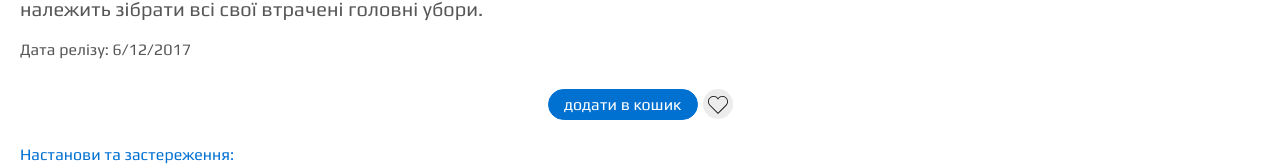
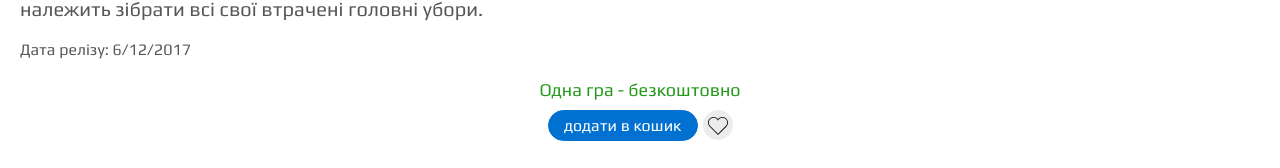
Before and after one commit to Shevtsooov/ps-rental-service, a React (Create React App) app: page /games/a-hat-in-time in a window 1280 px wide. Shown: the part 451-619 px from the top of the page. Built offline with nearby package versions, Linux system fonts and the light colour scheme.

Commit message:
added buttons to the GamePage

```diff
--- a/src/components/GameInfo/GameInfo.tsx
+++ b/src/components/GameInfo/GameInfo.tsx
@@ -71,6 +71,7 @@ export const GameInfo: React.FC<Props> = ({ game }) => {
           </>
         )}
       </div>
+
       <div className="game_buttons">
         <button
           className={cn('game_buttons_cart', {
--- a/src/pages/GamePage/GamePage.scss
+++ b/src/pages/GamePage/GamePage.scss
@@ -91,6 +91,25 @@
     }
   }
 
+  &__price {
+    display: flex;
+    justify-content: center;
+    align-items: center;
+    gap: 10px;
+    font-size: 24px;
+    // margin-bottom: 10px;
+
+    &_regularPrice {
+      text-decoration: line-through;
+      color: #dd0000;
+    }
+
+    &_discountedPrice {
+      color: #24991c;
+      font-size: 18px;
+    }
+  }
+
   &_buttons {
     display: flex;
     justify-content: center;
--- a/src/pages/GamePage/GamePage.tsx
+++ b/src/pages/GamePage/GamePage.tsx
@@ -74,6 +74,28 @@ export const GamePage: React.FC = () => {
       </div>
 
       {game && (
+        <>
+          <div className="game_page__price">
+          {shoppingCartGames.length === 0 || shoppingCartGames[0].gameId === game.gameId
+            ? (
+              <p className='game_page__price_discountedPrice'>Одна гра - безкоштовно</p>
+            )
+            : (
+              <>
+                <p
+                className={cn({
+                  'game_page__price_regularPrice': game.discountedPrice
+                })}
+                >
+                  {`${game.price}₴`}
+                </p>
+                {game.discountedPrice && (
+                  <p className="game_page__price_discountedPrice">{`${game.discountedPrice}₴`}</p>
+                )}
+              </>
+            )}
+          </div>
+
           <div className="game_page_buttons">
             <button
               className={cn('game_page_buttons_cart', {
@@ -92,6 +114,7 @@ export const GamePage: React.FC = () => {
               onClick={() => handleSaveGame(game)}
             />
           </div>
+        </>
       )}
 
       {game?.disclaimers && game.disclaimers.length > 0 && (
```
Lines whose indentation alone changed are shown as unchanged.
